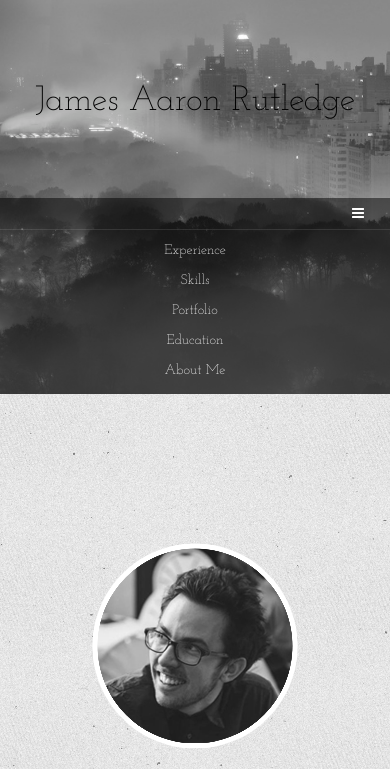
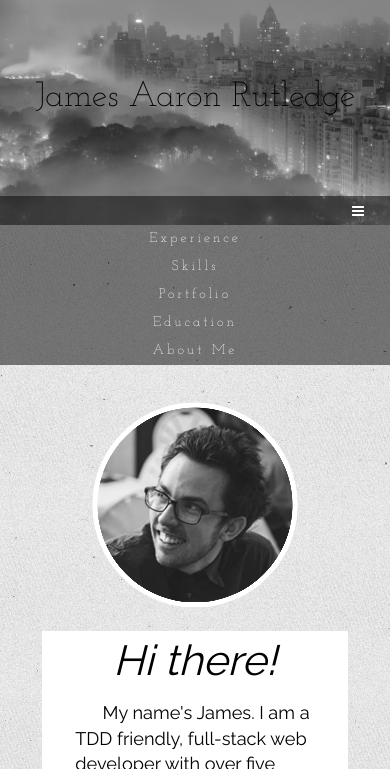
Before and after one commit to James527/james_portfolio, a plain HTML site: page index.html in a window 390 px wide. Both pictures are taken after a click on the button "Toggle navigation". Shown: the top 769 px of the page. Drawn offline with Linux system fonts and the light colour scheme.

Commit message:
navbar tinkering

```diff
--- a/assets/css/style.css
+++ b/assets/css/style.css
@@ -1,7 +1,3 @@
-/*____ADDED FONTS________________________________________________*/
-
-
-
 /*____MAIN STYLES________________________________________________*/
 
 a {
@@ -19,6 +15,8 @@ h1, h2, h3, h4, h5 {
 h1 {
   font-family: 'Josefin Slab', serif;
   font-size: 4em;
+  height: 61px;
+  margin: 0;
 }
 
 h2 {
@@ -66,13 +64,13 @@ body {
 }
 
 header {
-/*  background-color: #CDF;*/
+  background-color: #CCD;
   background: url('../images/headbg.png');
   background-size: cover;
   color: #fff;
   text-align: center;
-  min-height: 16em;
-  padding-top: 4.5em;
+  height: 225px;
+  padding-top: 59px;
   width: 100%;
 }
 
@@ -95,6 +93,7 @@ footer {
 
 .affix-top, .affix {
   background-color: rgba(0,0,0,0.5);
+  z-index: 100;
 }
 
 .affix-top {
@@ -106,15 +105,15 @@ footer {
   width: 100%;
 }
 
-/* NavBar Hacks */
-.navbar {
-  margin-bottom: 0;
-  min-height: 30px;
+.navbar-toggle {
+  padding: 0 10px;
+  margin: 4px 15px 2px 0;
 }
 
 .navbar-nav {
   float: none;
   text-align: center;
+  margin: 0 -15px;
 }
 
 .navbar-nav>li {
@@ -126,6 +125,8 @@ footer {
 .navbar-nav>li>a {
   color: #fff;
   padding: 5px 15px;
+  line-height: 18px;
+  letter-spacing: 3px;
 }
 
 .nav>li>a:hover {
@@ -136,33 +137,25 @@ li#nav-exp>a:hover {
   background-color: #19D119;
 }
 
-
 li#nav-ski>a:hover {
   background-color: #00CCFF;
 }
-
 
 li#nav-port>a:hover {
   background-color: #942192;
 }
 
-
 li#nav-edu>a:hover {
   background-color: #FF0000;
 }
 
-
 li#nav-abo>a:hover {
-  background-color: #FFFF19;
-}
-
-.navbar-toggle {
-  padding: 0 10px;
-  margin: 4px 15px 4px 0;
+  background-color: #FF9900;
 }
 
 .lead {
   font-size: 1.3em;
+  text-indent: 1.5em;
   padding-top: 0;
   padding-bottom: 1em;
 }
@@ -301,7 +294,6 @@ p.dent {
   right: 0;
 }
 
-
 /* Bubble Float Left */
 .hvr-bubble-float {
   display: inline-block;
@@ -341,7 +333,6 @@ p.dent {
   transform: translateX(-10px);
 }
 
-
 /* Float */
 .hvr-float {
   display: inline-block;
@@ -368,7 +359,6 @@ p.dent {
 /*____MEDIA QUERY________________________________________________*/
 
 @media (max-width: 991px) {
-
   #skills ul {
     margin-left: 8em;
   }
@@ -416,14 +406,16 @@ p.dent {
     -webkit-transform: translateY(-10px);
     transform: translateY(-10px);
   }
-
 }
 
-
 @media (max-width: 768px) {
+  main {
+    padding-top: 7em;
+  }
 
   h1 {
     font-size: 2.5em;
+    padding-top: 20px;
   }
 
   #skills ul {
@@ -431,7 +423,7 @@ p.dent {
   }
 
   .navbar-nav>li {
+    background-color: rgba(0,0,0,0.5);
     display: block;
   }
-
 }
--- a/index.html
+++ b/index.html
@@ -49,7 +49,7 @@
   <body>
     <header>
       <h1><a href="#">James Aaron Rutledge</a></h1>
-      <nav data-spy="affix" data-offset-top="149">
+      <nav data-spy="affix" data-offset-top="198">
         <div class="container">
           <div class="navbar-header">
             <button type="button" class="navbar-toggle collapsed" data-toggle="collapse" data-target="#navbar" aria-expanded="false" aria-controls="navbar">
@@ -230,8 +230,8 @@
           <div class="row">
             <ul class="col-md-4 col-md-offset-4 col-sm-4 col-sm-offset-4 col-xs-4 col-xs-offset-4">
               <li>I was born and raised in Austin, TX</li>
-              <li>Last year I took a solo trip abroad, backpacking across Japan and South Korea</li>
-              <li>I have a working proficiency with Chinese and Spanish.</li>
+              <li>Last September I took a solo trip abroad, backpacking across Japan and South Korea</li>
+              <li>I have a working proficiency with Chinese and Spanish</li>
               <li>My favorite film is <a href="http://en.wikipedia.org/wiki/Cl%C3%A9o_from_5_to_7">Cléo from 5 to 7</a></li>
               <li>My favorite philosopher is <a href="http://http://en.wikipedia.org/wiki/Albert_Camus">Albert Camus</a></li>
               <li>My favorite author is <a href="http://en.wikipedia.org/wiki/Don_DeLillo">Don DeLillo</a>, <a href="http://en.wikipedia.org/wiki/Haruki_Murakami">Haruki Murakami</a> is a close second</li>
```
